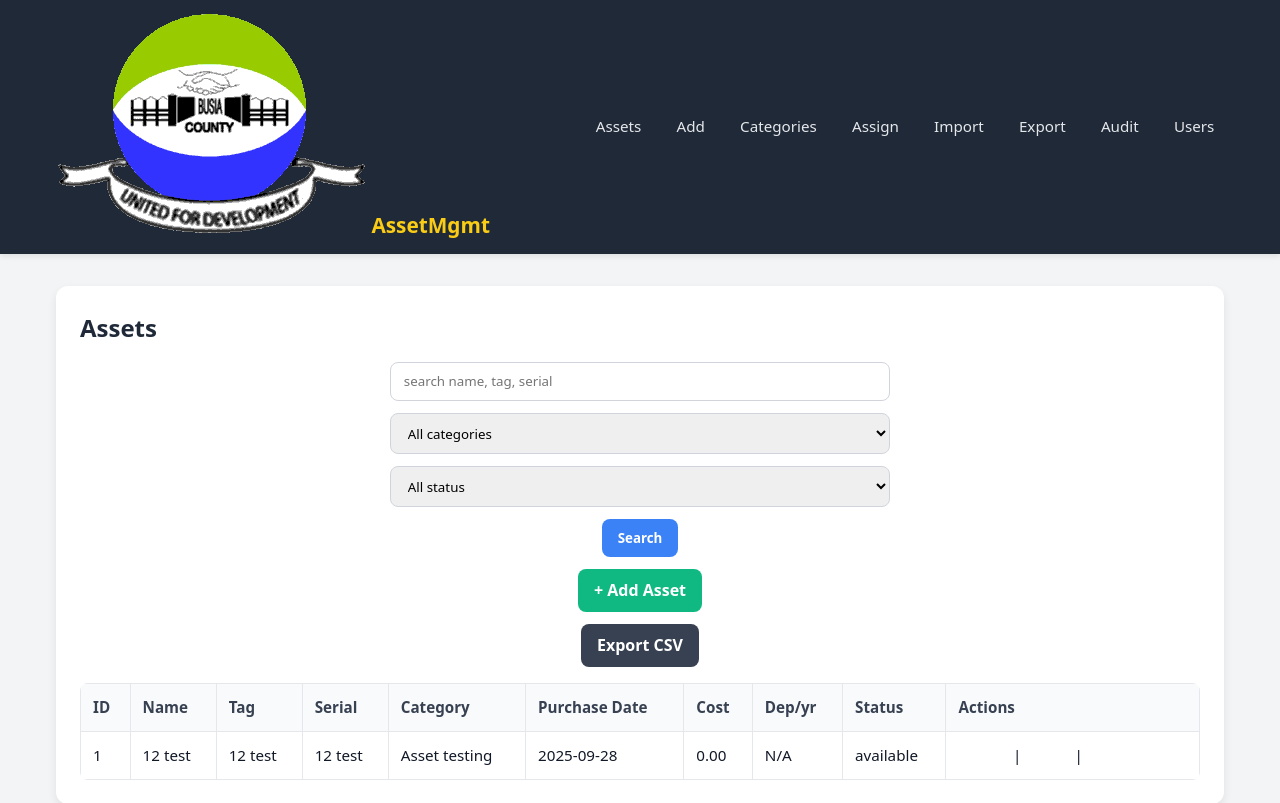
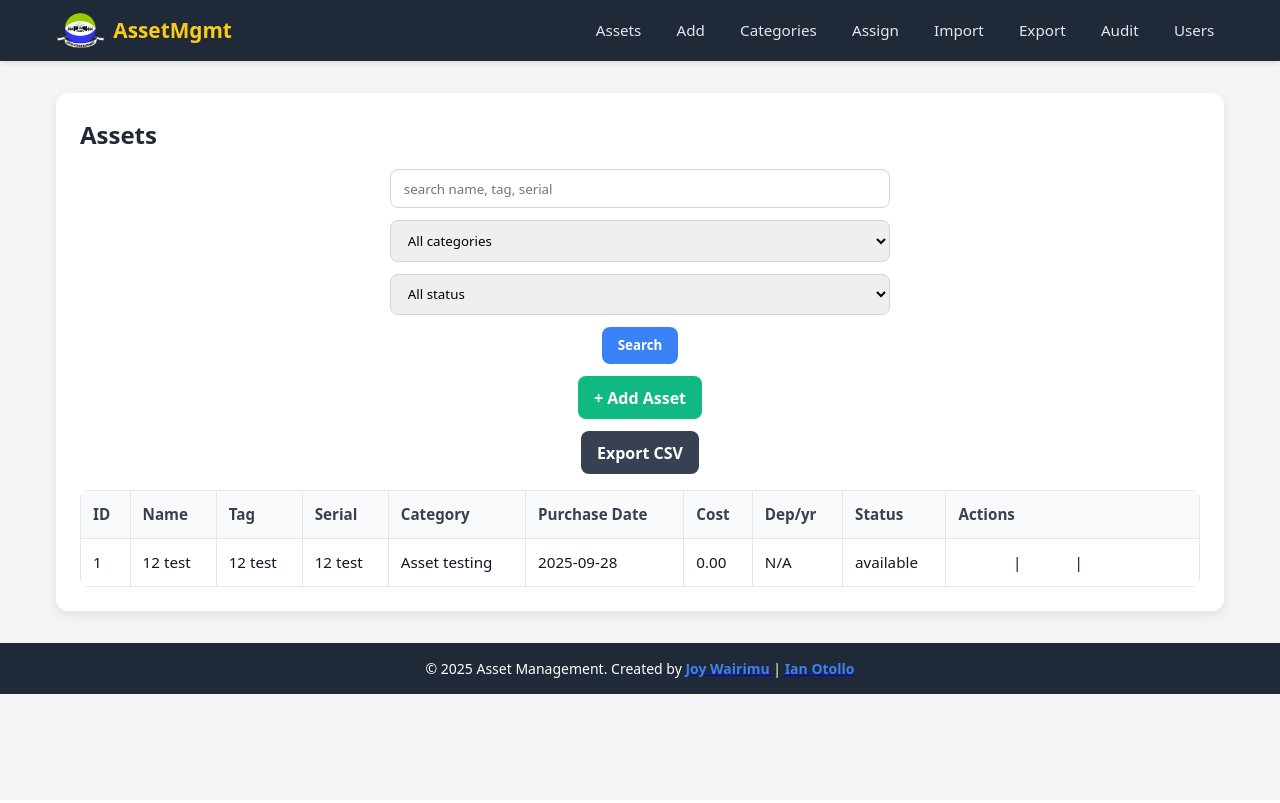
Before and after one commit to IanOtollo/asset-mngmt, a PHP site: page /index.php in a window 1280 px wide. Shown: the top 803 px of the page. After the commit the page ends 694 px from the top, so only its background shows below. Run offline with PHP 8.4, Linux system fonts and the light colour scheme; data comes from the database, SQL or seed files in the repository.

Commit message:
applying cascading style sheet for the logo

```diff
--- a/css/style.css
+++ b/css/style.css
@@ -1,3 +1,18 @@
+.logo {
+  height: 35px;
+  width: auto;
+  margin-right: 8px;
+  vertical-align: middle;
+}
+.brand {
+  display: flex;
+  align-items: center;
+  font-weight: 700;
+  font-size: 1.2rem;
+  color: #fff;
+  text-decoration: none;
+}
+
 * {
   margin: 0;
   padding: 0;
```
